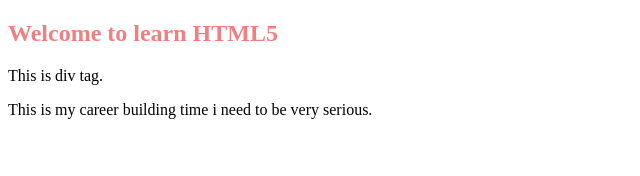
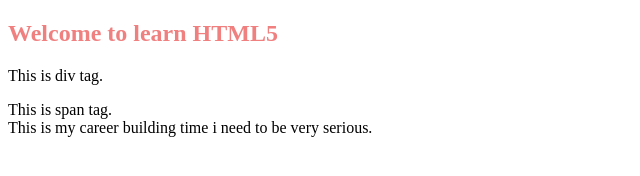
Before and after one commit to tom-leo1/FirstProj, a plain HTML site: page Project1/index.html in a window 1280 px wide. Shown: the whole page, without its empty margins (0-640 px from the left). Drawn offline with Linux system fonts and the light colour scheme.

Commit message:
added span tag

```diff
--- a/Project1/index.html
+++ b/Project1/index.html
@@ -10,6 +10,7 @@
     <h2>Welcome to learn HTML5</h2>
     <div>
       <p>This is div tag.</p>
+      <span>This is span tag.</span>
     </div>
     <section>
       <article class="firstArticle">
```
